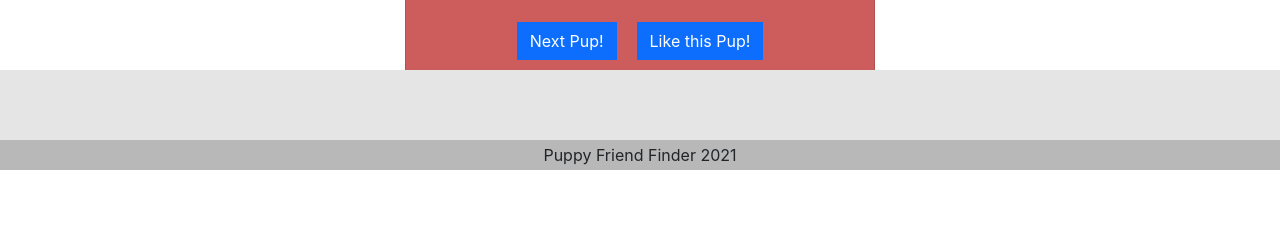
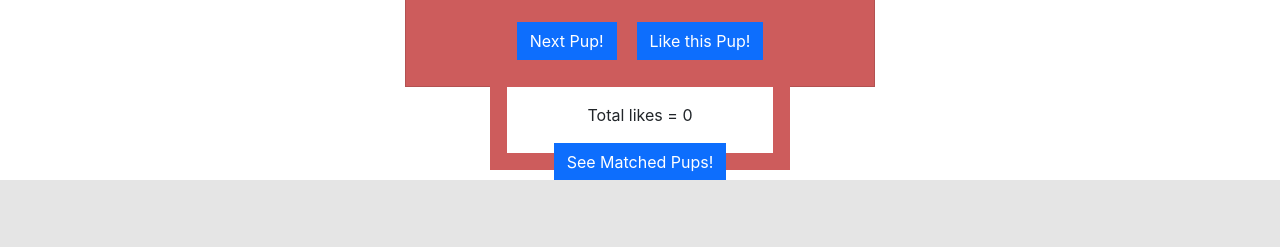
Before and after one commit to davidsjg/Puppy-Friend-Finder, a React (Create React App) app in the folder client/: page /discover in a window 1280 px wide. Shown: the part 470-717 px from the top of the page. Built offline with nearby package versions, Linux system fonts and the light colour scheme; no server answers.

Commit message:
number of likes now displayed, discover page baseline complete

```diff
--- a/client/src/App.js
+++ b/client/src/App.js
@@ -103,6 +103,7 @@ class App extends Component {
               searchDogs={this.searchDogs}
               finalImage={this.state.result}
               handleIncrement={this.handleIncrement}
+              numDogLikes={this.state.likes}
             />
           </Route>
           <Route exact path={"/search"}>
--- a/client/src/components/CardDiscover/CardShuffle.js
+++ b/client/src/components/CardDiscover/CardShuffle.js
@@ -4,16 +4,12 @@ import { Card, Button, Container } from "react-bootstrap";
 
 function CardShuffle(props) {
   const dogPic2 = props.props.finalImage.message;
-  console.log("hello from cardshuffle");
-  console.log(props);
 
   const rndInt = Math.floor(Math.random() * 5) + 1;
-  console.log(rndInt);
 
   let randomArr = ["error", "like", "like", "like", "like", "dislike"];
 
   let randomLike = randomArr[rndInt];
-  console.log("Random like = " + randomLike);
 
   // handleIncrement() {
   //   let query = "/breeds/image/random";
--- /dev/null
+++ b/client/src/components/CardLikes/Card.module.css
@@ -0,0 +1,26 @@
+.cardLikes {
+  /* height: 10rem; */
+  /* margin-left: 300px;
+  margin-right: 300px; */
+  text-align: center;
+  /* margin-top: 30px;
+  margin-bottom: 10px; */
+  align-items: center;
+
+  background-repeat: no-repeat;
+  background-position: 50% 50%;
+  background-size: cover;
+  width: 300px;
+  height: 100px;
+  border-width: 17px;
+  border-color: indianred;
+
+  margin: 0 auto; /* Added */
+  float: none; /* Added */
+  margin-bottom: 10px; /* Added */
+}
+
+.cardContainer {
+  align-items: center;
+  text-align: center;
+}
--- /dev/null
+++ b/client/src/components/CardLikes/CardLikes.js
@@ -0,0 +1,20 @@
+import React from "react";
+import { Card, Button } from "react-bootstrap";
+import styles from "./Card.module.css";
+
+function CardLlikes(props) {
+  console.log("hello from CardLikes");
+  console.log(props);
+  return (
+    <div className={styles["cardContainer"]}>
+      <Card className={styles["cardLikes"]}>
+        <Card.Body>
+          <Card.Text>Total likes = {props.props.numDogLikes}</Card.Text>
+          <Button variant="primary">See Matched Pups!</Button>
+        </Card.Body>
+      </Card>
+    </div>
+  );
+}
+
+export default CardLlikes;
--- a/client/src/pages/discover.js
+++ b/client/src/pages/discover.js
@@ -1,12 +1,12 @@
 import React from "react";
 import CardShuffle from "../components/CardDiscover/CardShuffle";
+import CardLikes from "../components/CardLikes/CardLikes";
 
 function Discover(props) {
-  console.log("hello from discover");
-  console.log(props);
   return (
     <>
       <CardShuffle props={props} />
+      <CardLikes props={props} />
     </>
   );
 }
```
